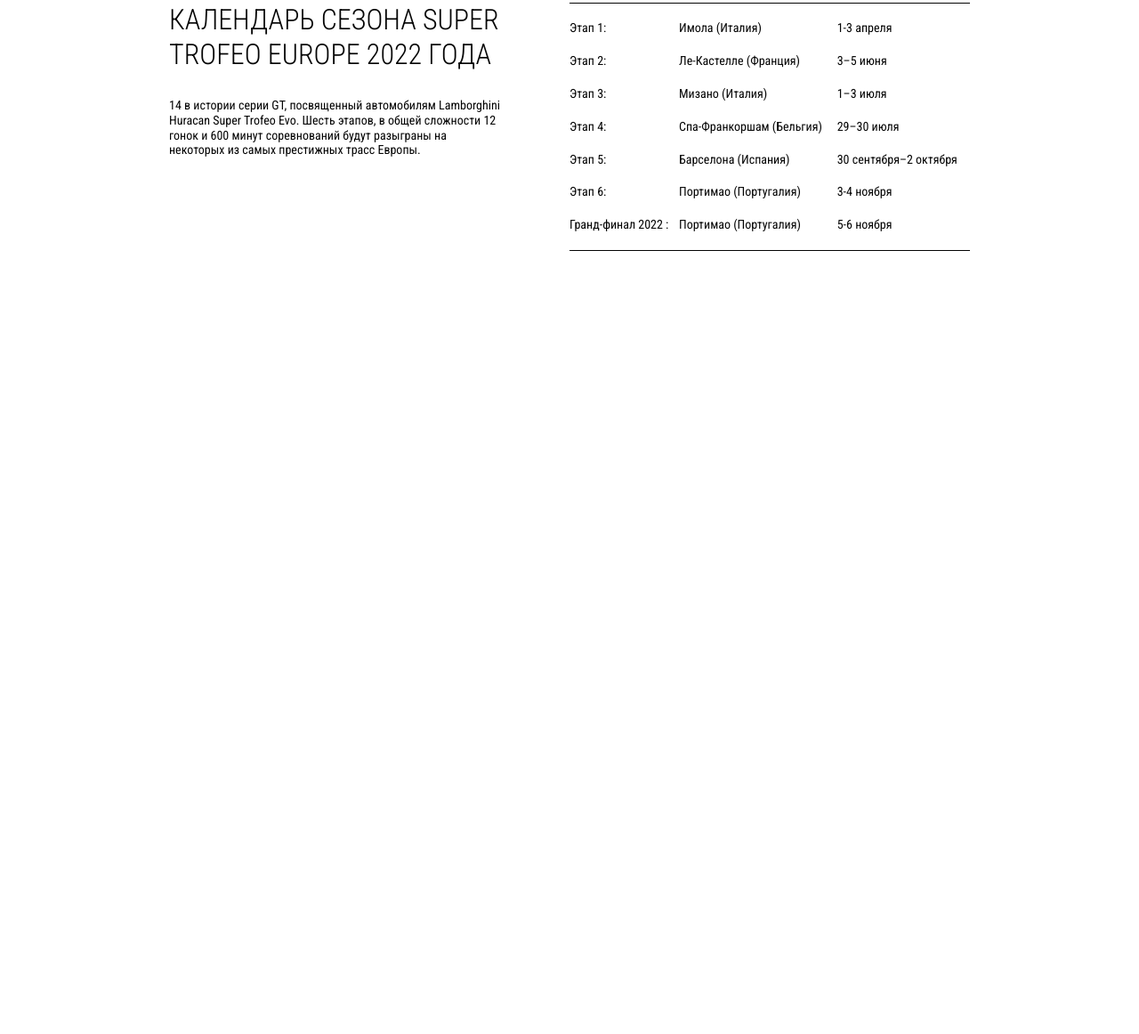
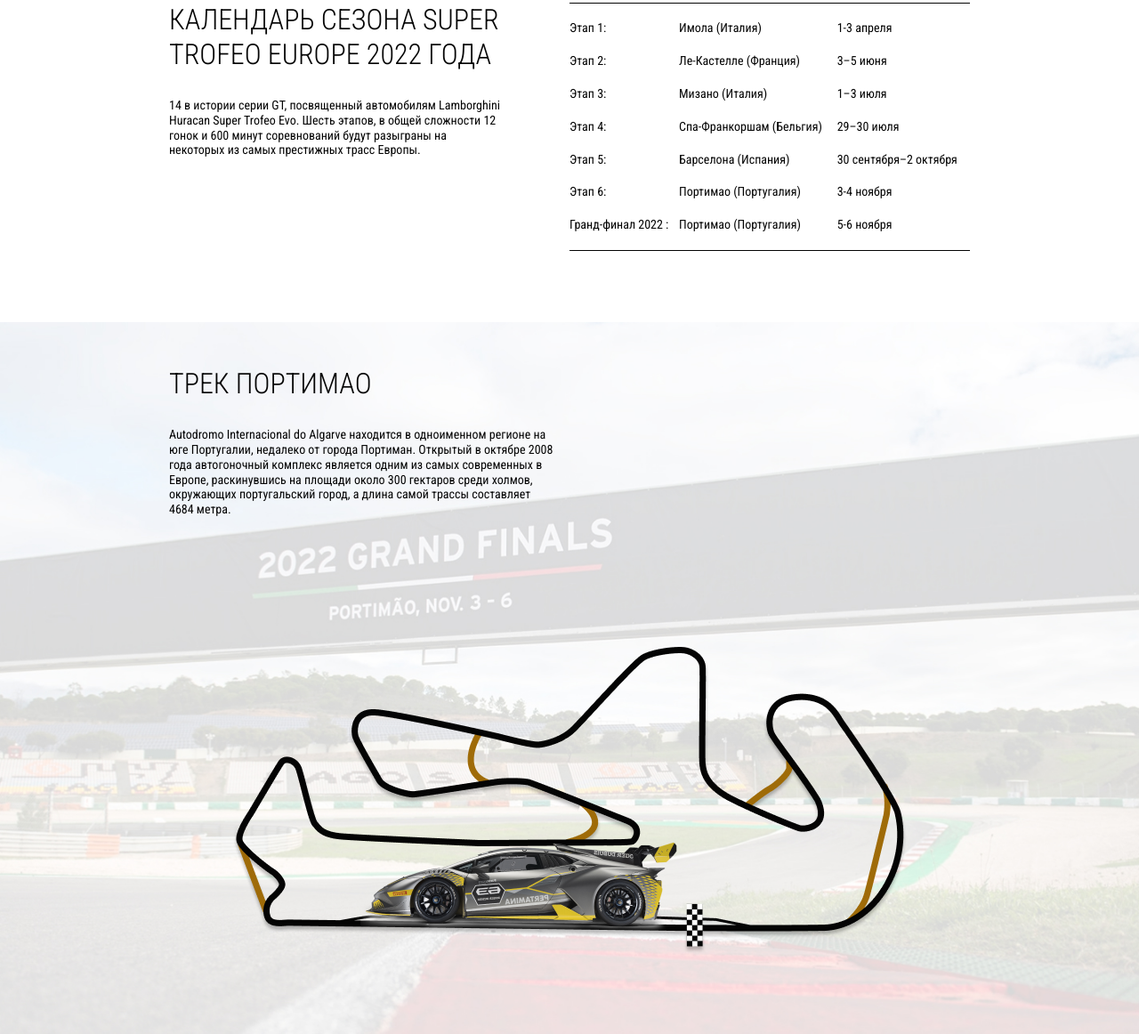
Before and after one commit to StasSAP16/lamborghini, a plain HTML site: page index.html in a window 1280 px wide. Shown: the part 2059-3221 px from the top of the page at 89% size. Before the commit the page ends 2421 px from the top, so only its background shows below. Drawn offline with Linux system fonts and the light colour scheme.

Commit message:
section track

```diff
--- a/css/style.css
+++ b/css/style.css
@@ -194,3 +194,37 @@ body {
 .info__table td{
   padding-bottom: 20px;
 }
+
+.track{
+  background-image: url(../images/track-bg.jpg);
+  background-position: center;
+  background-repeat: no-repeat;
+  background-size: cover;
+}
+
+.track__inner{
+  display: flex;
+  flex-direction: column;
+  min-height: 100vh;
+}
+
+.track__title{
+  padding-top: 50px;
+  padding-bottom: 30px;
+  font-size: 32px;
+  font-weight: 300;
+}
+
+.track__text{
+  max-width: 435px;
+  /* flex-basis: 435px; */
+}
+
+.track__img{
+  /* по умолчанию картинка строчная делаем ее блочной
+  display: block;
+  margin: 0 auto;
+  отступ от текста до картинкт 250пх
+  margin-top: 250px; */
+  margin: auto auto 90px auto;
+}
--- a/index.html
+++ b/index.html
@@ -154,6 +154,17 @@
                 </div>
             </div>
         </section>
+        <section class="track">
+            <div class="container">
+                <div class="track__inner">
+                    <h3 class="track__title">ТРЕК ПОРТИМАО</h3>
+                    <p class="track__text">
+                        Autodromo Internacional do Algarve находится в одноименном регионе на юге Португалии, недалеко от города Портиман. Открытый в октябре 2008 года автогоночный комплекс является одним из самых современных в Европе, раскинувшись на площади около 300 гектаров среди холмов, окружающих португальский город, а длина самой трассы составляет 4684 метра.
+                    </p>
+                    <img class="track__img" src="images/track.png" alt="">
+                </div>
+            </div>
+        </section>
     </main>
 
 
```
Also changed, not shown: images/track-bg.jpg (added), images/track.png (added).
